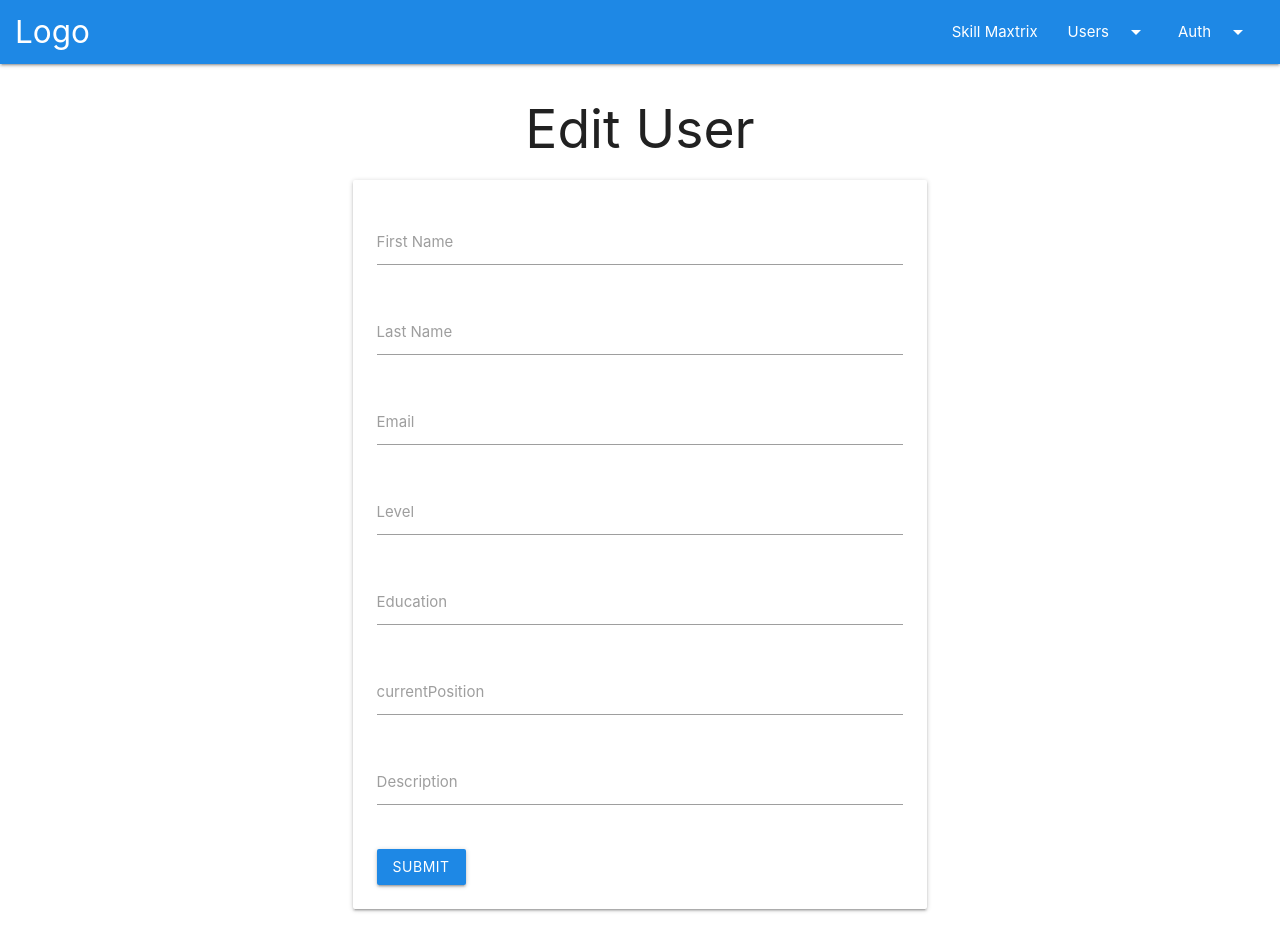
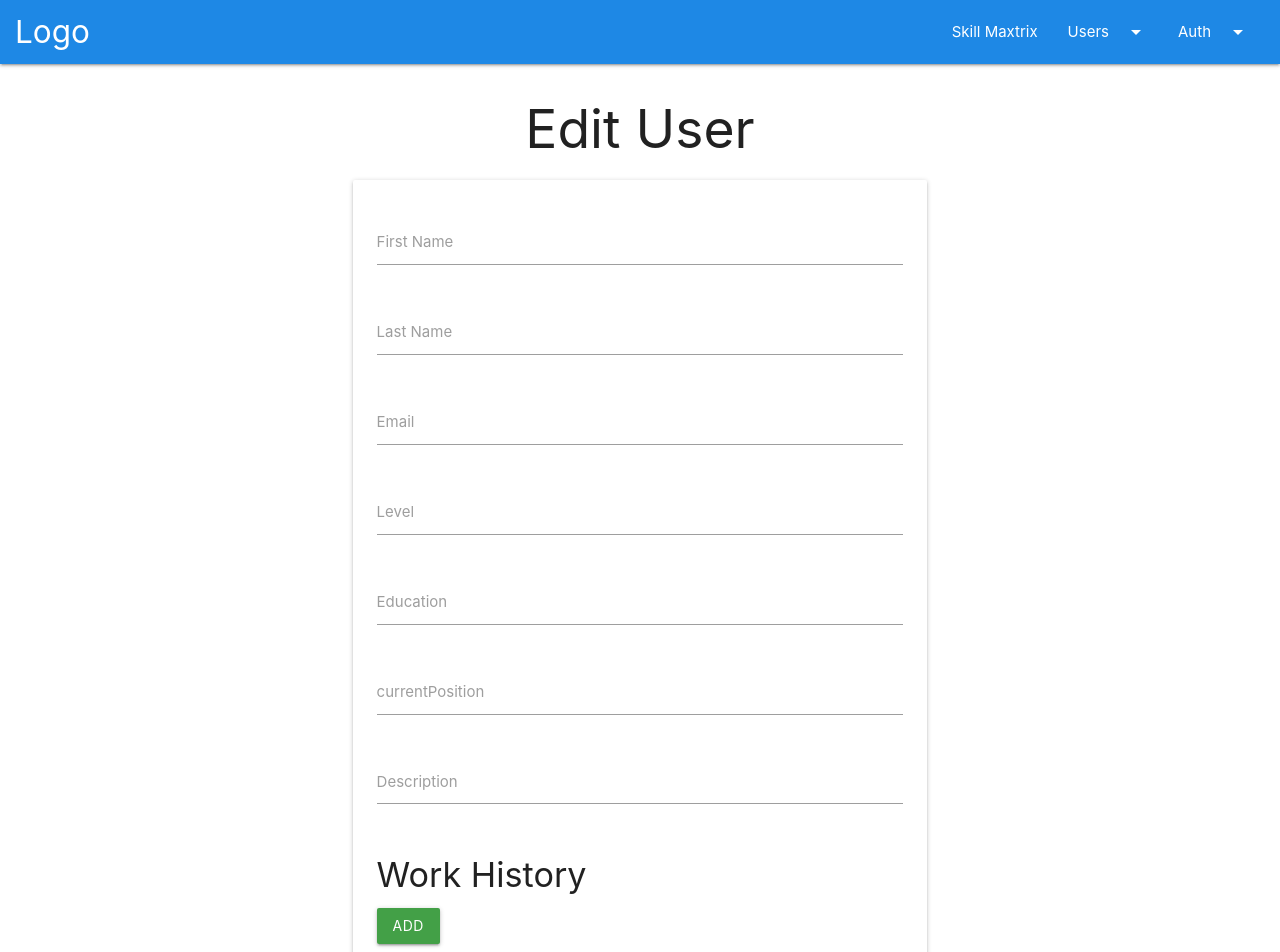
Before and after one commit to eDombr/interviewer, a React (Create React App) app: page /users/create in a window 1280 px wide. Shown: the top 952 px of the page. Built offline with nearby package versions, Linux system fonts and the light colour scheme.

Commit message:
add dynamic groups to form

```diff
--- a/src/components/UI/Button/Button.tsx
+++ b/src/components/UI/Button/Button.tsx
@@ -1,8 +1,10 @@
-import React from 'react'
+import React, { MouseEvent } from 'react'
 
 type ButtonProps = {
   label: string;
   type: string;
+  disabled?: boolean;
+  clickButton?: () => void;
 }
 
 const Button: React.FC<ButtonProps> = (props) => {
@@ -25,8 +27,14 @@ const Button: React.FC<ButtonProps> = (props) => {
       cls.push('blue')
   }
 
+  const onClickHandler = (event: MouseEvent<HTMLButtonElement>): void => {
+    event.preventDefault()
+
+    props.clickButton!()
+  }
+
   return (
-    <button className={cls.join(' ')}>{props.label}</button>
+    <button onClick={(event) => onClickHandler(event)} disabled={props.disabled} className={cls.join(' ')}>{props.label}</button>
   )
 }
 
--- a/src/components/UI/FloatingButton/FloatingButton.tsx
+++ b/src/components/UI/FloatingButton/FloatingButton.tsx
@@ -1,4 +1,4 @@
-import React from 'react'
+import React, { MouseEvent } from 'react'
 
 type FloatingButtonProps = {
   type?: string;
@@ -31,8 +31,14 @@ const FloatingButton: React.FC<FloatingButtonProps> = (props) => {
       cls.push('blue')
   }
 
+  const onClickHandler = (event: MouseEvent<HTMLButtonElement>): void => {
+    event.preventDefault()
+
+    props.clickButton!()
+  }
+
   return (
-    <button onClick={props.clickButton} className={cls.join(' ')}><i className="material-icons">{props.icon}</i></button>
+    <button onClick={(event) => onClickHandler(event)} className={cls.join(' ')}><i className="material-icons">{props.icon}</i></button>
   )
 }
 
--- a/src/components/UI/Form/Form.tsx
+++ b/src/components/UI/Form/Form.tsx
@@ -1,22 +1,33 @@
 import * as _ from 'lodash'
 import React, { useState } from 'react'
-import { FormControlCollection } from '../../../interfaces/Form'
+import { FormControlCollection, FormControl } from '../../../interfaces/Form'
 import { Input } from './Input/Input'
 import Button from '../Button/Button'
 import { formBuilder } from '../../../lib/formBuilder'
+import FloatingButton from '../FloatingButton/FloatingButton'
 
 type FormProps = {
   formControls: FormControlCollection;
   onChange: (formControls: FormControlCollection) => void;
+  onAddGroup?: (groupName: string) => void;
 }
 
 const Form: React.FC<FormProps> = (props) => {
   const [isFormValid, setFromValid] = useState<boolean>(false);
   const fromControlsKeys = _.keys(props.formControls);
 
-  const onChangeHandler = (value: string, controlName: string): void => {
+  const onChangeHandler = (value: string, controlName: string, groupName?: string, groupIndex?: number): void => {
     const formControls = { ...props.formControls }
-    const control = { ...formControls[controlName] }
+    let control;
+    let group;
+
+    if (groupName) {
+      group = _.cloneDeep(formControls[groupName])
+
+      control = { ...group.groups![groupIndex!][controlName] }
+    } else {
+      control = { ...formControls[controlName] }
+    }
 
     control.touched = true
     control.value = value
@@ -26,11 +37,36 @@ const Form: React.FC<FormProps> = (props) => {
       control.errorMessage = formBuilder.getErrorMessage(control)
     }
 
-    formControls[controlName] = control
+    if (groupName) {
+      formControls[groupName].groups![groupIndex!][controlName] = control;
+    } else {
+      formControls[controlName] = control
+    }
 
     setFromValid(formBuilder.validateForm(formControls))
 
     props.onChange(formControls)
+  }
+
+  const onRemoveGroupHandler = (groupName: string, groupIndex: number): void => {
+    const formControls = _.cloneDeep(props.formControls)
+    const control = formControls[groupName]
+
+    _.remove(control.groups!, (group, index) => index === groupIndex)
+
+    props.onChange(formControls)
+  }
+
+  const renderControl = (control: FormControl, controlName: string, groupName?: string, groupIndex?: number) => {
+    return <Input
+      label={control.label}
+      value={control.value}
+      valid={control.valid}
+      shouldValidate={!!control.validation}
+      touched={control.touched}
+      type={control.type}
+      errorMessage={control.errorMessage}
+      onChange={(value: string) => onChangeHandler(value, controlName, groupName, groupIndex)} />
   }
 
   return (
@@ -42,22 +78,54 @@ const Form: React.FC<FormProps> = (props) => {
             _.map(fromControlsKeys, (controlName, index) => {
               const control = props.formControls[controlName];
 
+              if (control.type === 'group') {
+                return (
+                  <React.Fragment key={index}>
+                    <h4>{control.label}</h4>
+                    {
+                      _.map(control.groups, (group, groupIndex) => {
+                        const keys = _.keys(group);
+
+                        return (
+                          <div className="card" key={groupIndex}>
+                            <div className="card-content">
+                              <i onClick={() => onRemoveGroupHandler(controlName, +groupIndex)} className="cursor-pointer card-close right material-icons">close</i>
+                              <div>
+                                {
+                                  _.map(keys, (groupControlName, groupControlIndex) => {
+                                    const groupControl = group[groupControlName];
+
+                                    return (
+                                      <React.Fragment key={groupControlIndex}>
+                                        {renderControl(groupControl, groupControlName, controlName, +groupIndex)}
+                                      </React.Fragment>
+                                    )
+                                  })
+                                }
+                              </div>
+                            </div>
+                          </div>
+                        )
+                      })
+                    }
+                    <div className="mb1">
+                      <Button label="Add" clickButton={() => props.onAddGroup!(controlName)}  type="success"></Button>
+                    </div>
+                  </React.Fragment>
+                )
+              }
+
               return (
                 <React.Fragment key={index}>
-                  <Input
-                    label={control.label}
-                    value={control.value}
-                    valid={control.valid}
-                    shouldValidate={!!control.validation}
-                    touched={control.touched}
-                    errorMessage={control.errorMessage}
-                    onChange={event => onChangeHandler(event.target.value, controlName)} />
+                  {renderControl(control, controlName)}
                 </React.Fragment>
               )
             })
           }
 
-          <Button label="Submit" type="primary" />
+          <div className="right">
+            <Button disabled={!isFormValid} label="Submit" type="primary" />
+          </div>
         </form>
       </div>
     </div>
--- a/src/components/UI/Form/Input/Input.tsx
+++ b/src/components/UI/Form/Input/Input.tsx
@@ -1,4 +1,5 @@
-import React from 'react';
+import React, { useRef, useEffect } from 'react';
+import M from 'materialize-css'
 
 type InputProps = {
   type?: string;
@@ -8,19 +9,34 @@ type InputProps = {
   touched: boolean;
   errorMessage?: string;
   shouldValidate: boolean;
-  onChange: (event: React.ChangeEvent<HTMLInputElement | HTMLTextAreaElement>) => void;
+  onChange: (value: string) => void;
 }
 
 function isInvalid({ valid, touched, shouldValidate }: { valid: boolean, touched: boolean, shouldValidate: boolean }) {
   return !valid && shouldValidate && touched;
 }
 
-export const Input: React.FC<InputProps> = (props) => {
-  const inputType: string = props.type || 'text'
+export const Input: React.FC<InputProps> = ({type, value, onChange, label, errorMessage, touched, valid, shouldValidate}) => {
+  const inputType: string = type || 'text'
   const htmlFor: string = `${inputType}-${Math.random()}`
   const cls = ['validate'];
 
-  if (isInvalid(props)) {
+  const inputRef = useRef<HTMLInputElement>(null)
+
+  useEffect(() => {
+    if (inputRef.current) {
+      const defaultDate = value ? new Date(value) : new Date();
+      M.Datepicker.init(inputRef.current!, {
+        defaultDate,
+        setDefaultDate: true,
+        onSelect: (value) => {
+          onChange(value.toDateString());
+        }
+      })
+    }
+  }, [inputRef, value, onChange])
+
+  if (isInvalid({valid, shouldValidate, touched})) {
     cls.push('invalid')
   }
 
@@ -28,24 +44,39 @@ export const Input: React.FC<InputProps> = (props) => {
     cls.push('materialize-textarea')
   }
 
+  if (inputType === 'date') {
+    cls.push('datepicker')
+  }
+
+  const renderInput = () => {
+    switch(inputType) {
+      case 'textarea':
+        return <textarea
+                  className={cls.join(' ')}
+                  id={htmlFor}
+                  value={value}
+                  onChange={event => onChange(event.target.value)} />
+      case 'date':
+        return <input
+                  className={cls.join(' ')}
+                  id={htmlFor}
+                  type="text"
+                  ref={inputRef} />
+      default:
+        return <input
+                  className={cls.join(' ')}
+                  id={htmlFor}
+                  type={inputType}
+                  value={value}
+                  onChange={event => onChange(event.target.value)} />
+    }
+  }
+
   return (
     <div className="input-field">
-      {
-        inputType === 'textarea' ?
-          <textarea
-            className={cls.join(' ')}
-            id={htmlFor}
-            value={props.value}
-            onChange={props.onChange} /> :
-          <input
-            className={cls.join(' ')}
-            id={htmlFor}
-            type={inputType}
-            value={props.value}
-            onChange={props.onChange} />
-      }
-      <label htmlFor={htmlFor}>{props.label}</label>
-      {isInvalid(props) ? <span className="helper-text" data-error={props.errorMessage || 'Type correct value'}></span> : null}
+      {renderInput()}
+      <label htmlFor={htmlFor}>{label}</label>
+      {isInvalid({valid, shouldValidate, touched}) ? <span className="helper-text" data-error={errorMessage || 'Type correct value'}></span> : null}
     </div>
   )
 }
--- a/src/components/UserEdit/UserEdit.tsx
+++ b/src/components/UserEdit/UserEdit.tsx
@@ -1,11 +1,9 @@
+import * as _ from 'lodash';
+
 import React, { useState } from 'react'
 import { FormControlCollection } from '../../interfaces/Form'
 import { formBuilder } from '../../lib/formBuilder'
 import Form from '../UI/Form/Form'
-
-type UserEditState = {
-  formControls: FormControlCollection;
-}
 
 const createFormControls = (): FormControlCollection => ({
   firstName: formBuilder.createControl(
@@ -18,7 +16,7 @@ const createFormControls = (): FormControlCollection => ({
   ),
   email: formBuilder.createControl(
     { label: 'Email' },
-    { required: true }
+    { required: true, email: true }
   ),
   level: formBuilder.createControl(
     { label: 'Level' },
@@ -32,16 +30,43 @@ const createFormControls = (): FormControlCollection => ({
   description: formBuilder.createControl(
     { label: 'Description', type: 'textarea' },
   ),
+  workHistory: formBuilder.createControl(
+    { label: 'Work History', type: 'group', groups: [] }
+  )
 })
+
+const createWorkHistoryItem = (): FormControlCollection => ({
+  company: formBuilder.createControl(
+    { label: 'Company' }, { required: true }
+  ),
+  position: formBuilder.createControl(
+    { label: 'Position' }
+  ),
+  startDate: formBuilder.createControl(
+    { label: 'Start Date', type: 'date' }
+  ),
+  endDate: formBuilder.createControl(
+    { label: 'End Date', type: 'date' }
+  ),
+});
 
 const UserEdit: React.FC = () => {
 
-  const [state, setState] = useState<UserEditState>({
-    formControls: createFormControls()
-  });
+  const [formControls, setFormControls] = useState<FormControlCollection>(
+    createFormControls()
+  );
 
   const onChangeHandler = (formControls: FormControlCollection) => {
-    setState({ formControls })
+    setFormControls(formControls)
+  }
+
+  const onAddFormGroupHandler = (groupName: string): void => {
+    const controls: any = _.cloneDeep(formControls)
+    const control = controls[groupName];
+
+    control.groups!.push(createWorkHistoryItem())
+
+    setFormControls(controls)
   }
 
   return (
@@ -50,7 +75,8 @@ const UserEdit: React.FC = () => {
         <h2 className="center-align">Edit User</h2>
 
         <Form
-          formControls={state.formControls}
+          formControls={formControls}
+          onAddGroup={onAddFormGroupHandler}
           onChange={onChangeHandler}/>
 
       </div>
--- a/src/lib/formBuilder.tsx
+++ b/src/lib/formBuilder.tsx
@@ -1,3 +1,4 @@
+import * as _ from 'lodash'
 import { FormControlConfig, FormValidation, FormControl } from "../interfaces/Form"
 const is = require('is_js');
 
@@ -18,6 +19,7 @@ export const formBuilder = {
 
     let isValid = true;
 
+    if (_.isString(value)) {
       if (validation.required) {
         isValid = !!value.trim() && isValid;
       }
@@ -29,17 +31,25 @@ export const formBuilder = {
       if (validation.minLength) {
         isValid = value.length >= validation.minLength && isValid
       }
+    }
+
 
     return isValid;
   },
   validateForm: (formControls: {[key: string]: FormControl}): boolean => {
     let isFormValid = true;
 
-    for (let control in formControls) {
-      if (formControls.hasOwnProperty(control)) {
-        isFormValid = formControls[control].valid && isFormValid
+    _.forEach(formControls, (control) => {
+      if (control.type === 'group') {
+        _.forEach(control.groups, group => {
+          _.forEach(group, groupControl => {
+            isFormValid = groupControl.valid && isFormValid
+          })
+        })
+      } else {
+        isFormValid = control.valid && isFormValid
       }
-    }
+    })
 
     return isFormValid;
   },
@@ -59,7 +69,7 @@ export const formBuilder = {
         errorMessage = `Email is incorrect`
       }
 
-      if (validation.minLength) {
+      if (validation.minLength && _.isString(value)) {
         errorMessage = `You entered ${value.length} characters. Minimum should be ${validation.minLength}`
       }
     }
```
Also changed, not shown: src/index.scss (+12 -0 lines), src/interfaces/Form.ts (+8 -0 lines). Lines whose indentation alone changed are shown as unchanged.
